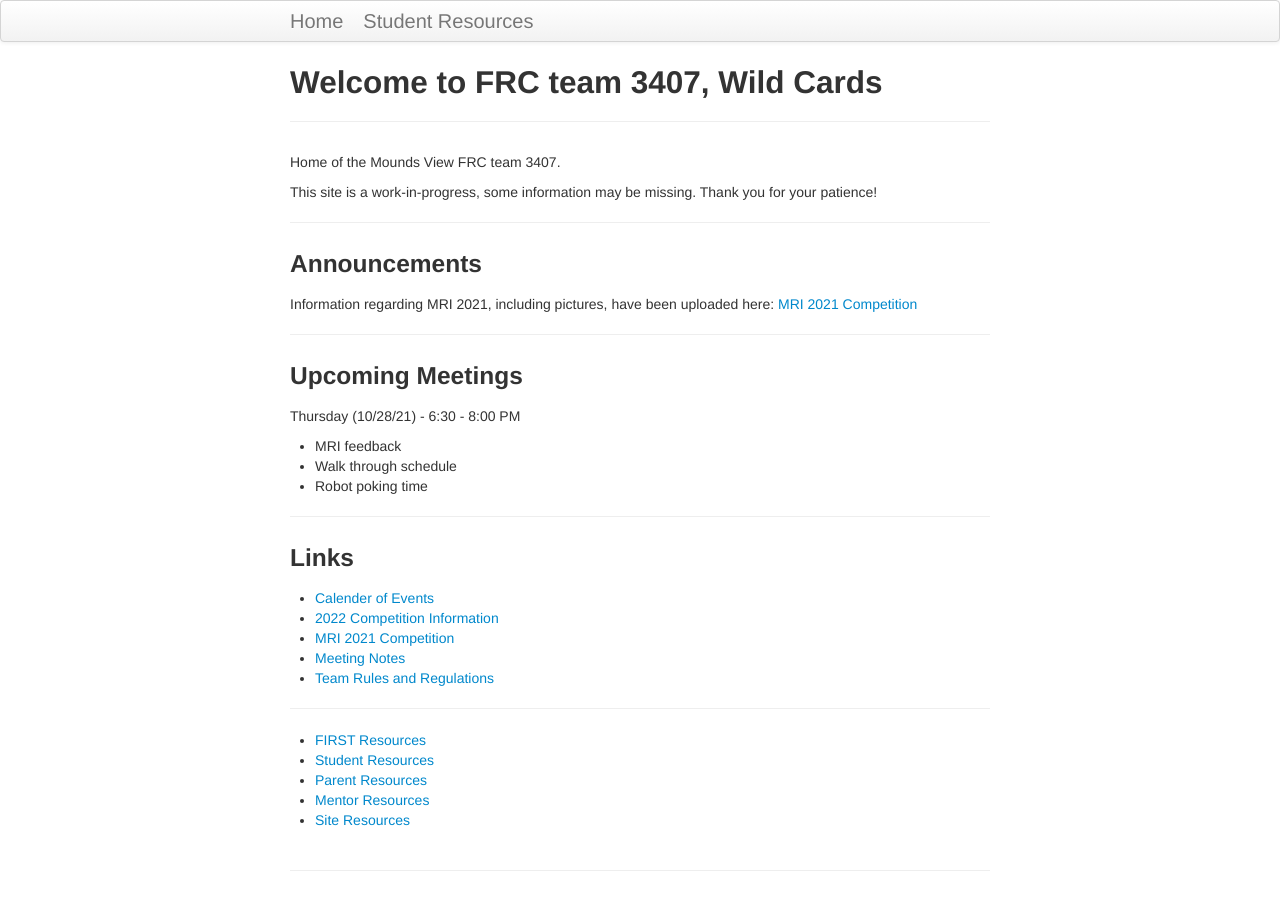
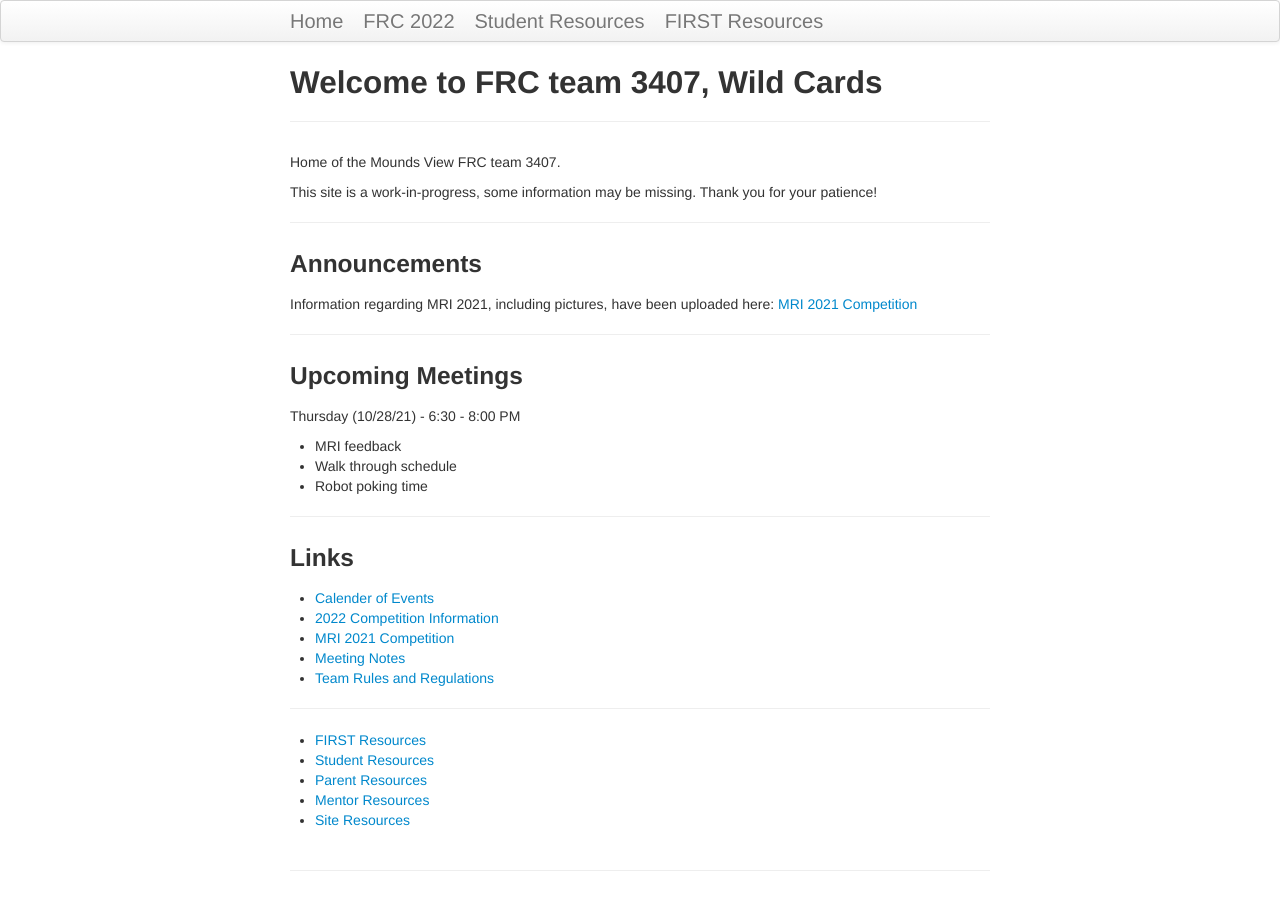
Before and after one commit to CalSch/FRC3407.github.io, a Jekyll site: the page built from index.md, in a window 1280 px wide. Built offline with Jekyll 4.4.1, drawn with Linux system fonts in a browser that asks for light colours.

Commit message:
Add more to nav bar

```diff
--- a/_includes/themes/twitter/default.html
+++ b/_includes/themes/twitter/default.html
@@ -32,7 +32,9 @@
       <div class="navbar-inner">
         <div class="container-narrow">
           <a class="brand" href="{{ HOME_PATH }}">{{ "Home" }}</a>
+          <a class="brand" href="{{ HOME_PATH }}pages/2022Competition.html">{{ "FRC 2022" }}</a>
           <a class="brand" href="{{ HOME_PATH }}pages/studentresources.html">{{ "Student Resources" }}</a>
+          <a class="brand" href="{{ HOME_PATH }}pages/firstoverview.html">{{ "FIRST Resources" }}</a>
         </div>
       </div>
     </div>
```
